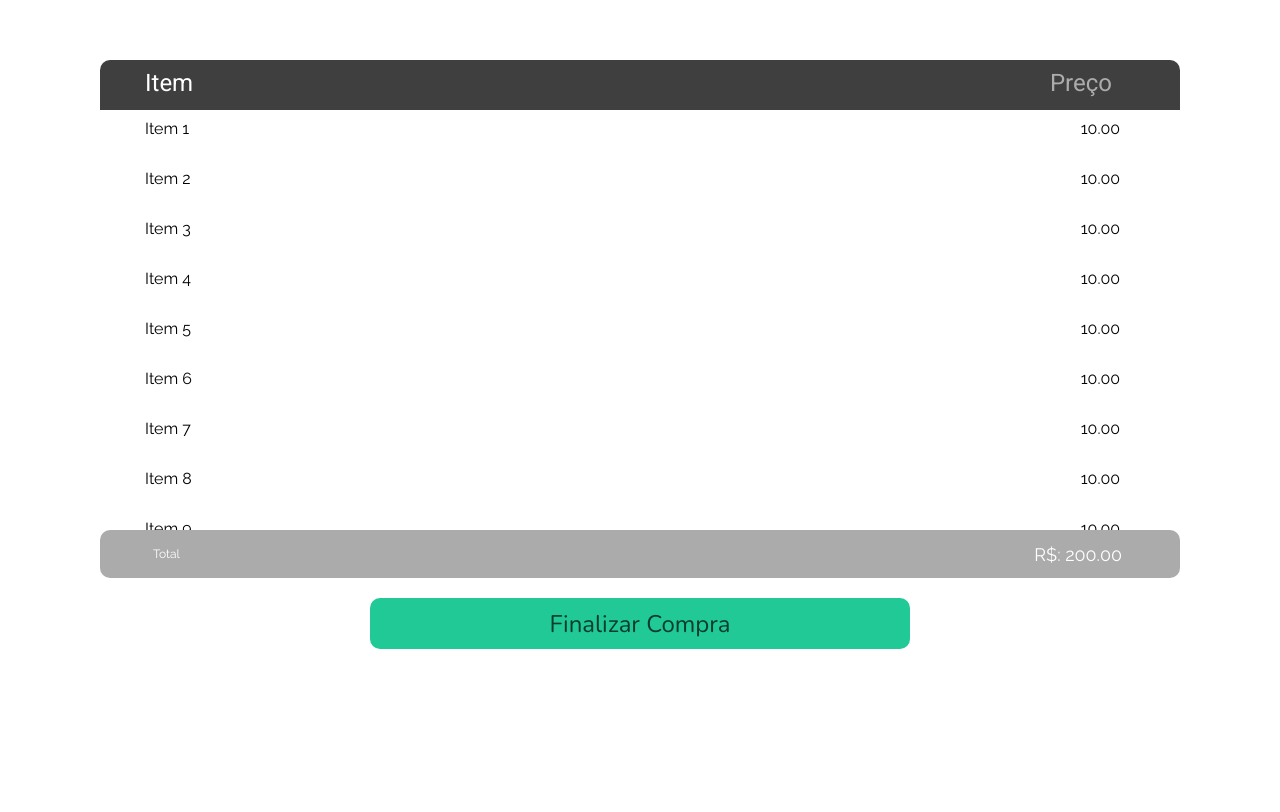
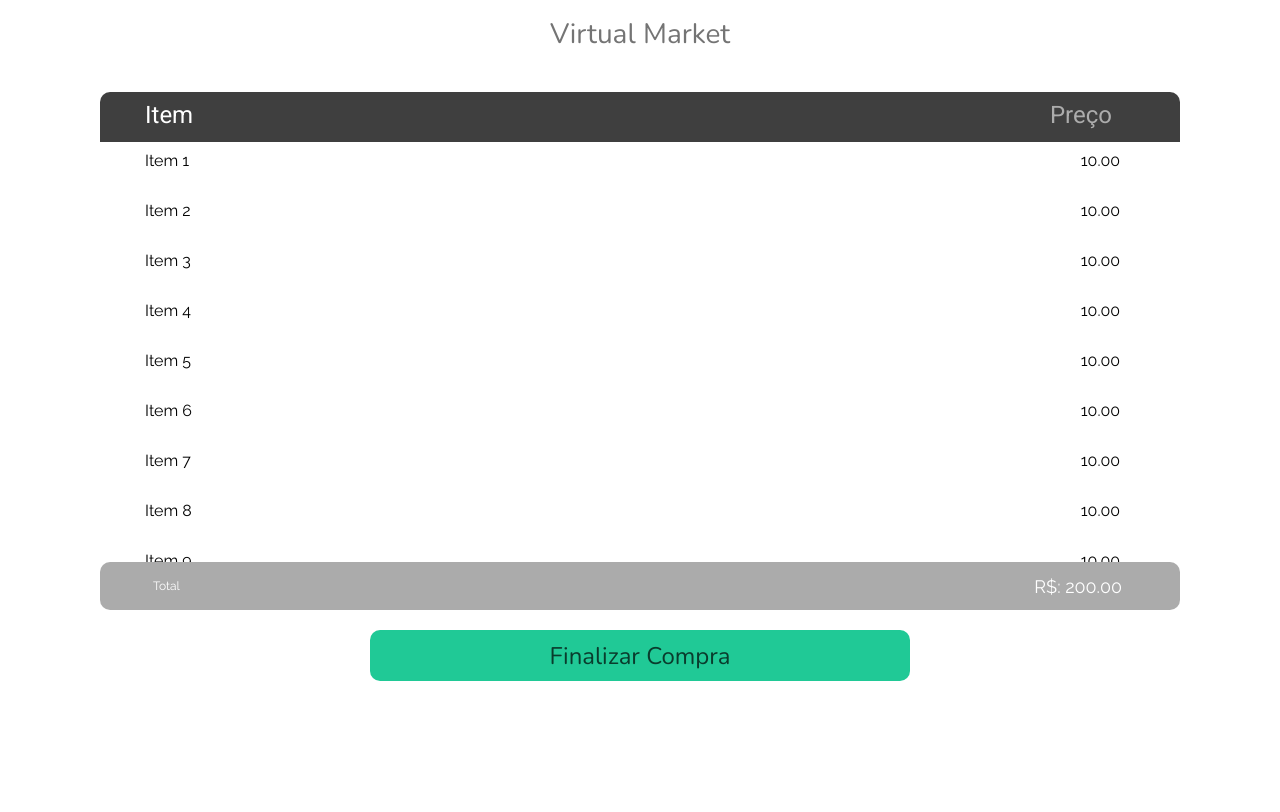
Before and after one commit to Kenzie-Academy-Brasil-Developers/m1-entrega-carrinho-de-compras-Eliasjp, a plain HTML site: page index.html in a window 1280 px wide. Drawn offline with nearby package versions, Linux system fonts and the light colour scheme.

Commit message:
Finalizado

```diff
--- a/index.css
+++ b/index.css
@@ -9,6 +9,23 @@
 body {
     display: flex;
     justify-content: center;
+    flex-direction: column;
+    align-items: center;
+}
+
+div.divh1 {
+    display: flex;
+    width: 1080px;
+    height: 32px;
+    justify-content: center;
+    margin: 10px 0 10px 0;
+}
+
+h1 {
+    font-size: 28px;
+    color: rgb(116, 116, 116);
+    font-family: "Nunito";
+    margin-top: 10px;
 }
 
 main {
@@ -16,7 +33,7 @@ main {
     height: 100%;
     width: 1080px;
     height: 720px;
-    margin-top: 60px;
+    margin-top: 40px;
     display: flex;
     flex-direction: column;
 }
--- a/index.html
+++ b/index.html
@@ -4,8 +4,8 @@
     <meta charset="UTF-8">
     <meta http-equiv="X-UA-Compatible" content="IE=edge">
     <meta name="viewport" content="width=device-width, initial-scale=1.0">
+    <link rel="stylesheet" href="reset.css">
     <link rel="stylesheet" href="index.css">
-    <link rel="stylesheet" href="reset.css">
     <title>Carrinho de compras</title>
     <script defer src="index.js"></script>
 </head>
--- a/index.js
+++ b/index.js
@@ -103,6 +103,8 @@ const productsCart = [
 ]
 
 let body          = document.querySelector(`body`)
+let h1            = document.createElement(`h1`)
+let divh1         = document.createElement(`div`)
 let main          = document.createElement(`main`)
 let span          = document.createElement(`span`)
 let pSpanItem     = document.createElement(`p`)
@@ -115,6 +117,7 @@ let pSectionSoma  = document.createElement(`p`)
 let button        = document.createElement(`button`)
 let pButton       = document.createElement(`p`)
 
+divh1.classList.add(`divh1`)
 pSpanItem.classList.add(`pSpanItem`)
 pSpanPreco.classList.add(`pSpanPreco`)
 sectionList.classList.add(`sectionItens`)
@@ -124,13 +127,15 @@ pSectionSoma.classList.add(`pSectionSoma`)
 button.classList.add(`finalizar`)
 pButton.classList.add(`pButton`)
 
+h1.innerText            = `Virtual Market`
 pSpanItem.innerText     = `Item`
 pSpanPreco.innerText    = `Preço`
 pSectionTotal.innerText = `Total`
 pSectionSoma.innerText  = `R$: ${somaItems(productsCart)}`
 pButton.innerText       = `Finalizar Compra`
 
-body.append(main)
+body.append(divh1, main)
+divh1.append(h1)
 main.append(span, sectionList, sectionSoma, button)
 span.append(pSpanItem, pSpanPreco)
 sectionList.append(ul)
```
